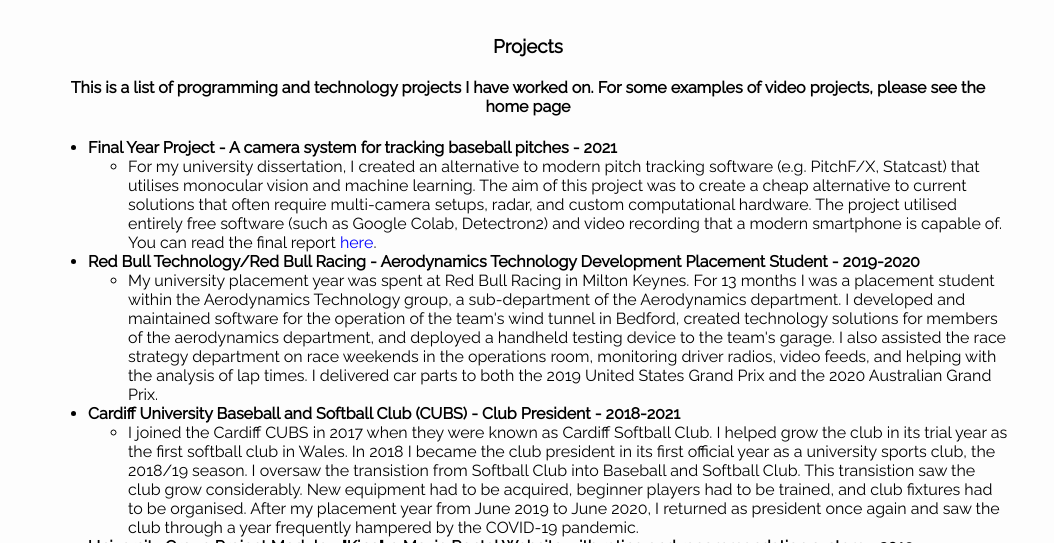
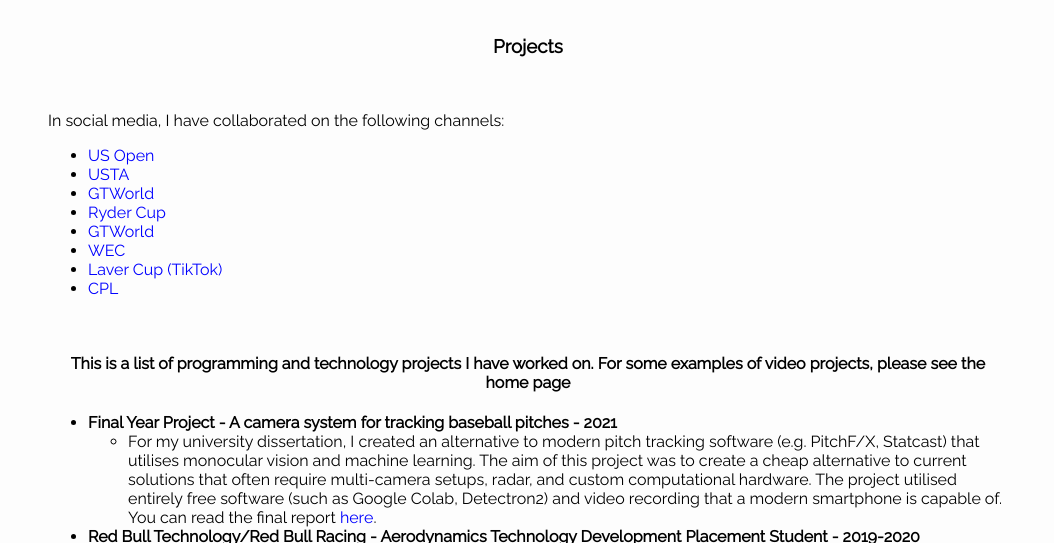
Before and after one commit to MindTheGap1/georgebrowning, a plain HTML site: page projects.html in a window 1280 px wide. Shown: the part 199-742 px from the top of the page, without its empty margins (112-1166 px from the left). Drawn offline with Linux system fonts and the light colour scheme.

Commit message:
Update projects.html

```diff
--- a/projects.html
+++ b/projects.html
@@ -22,6 +22,22 @@
         </ul>
         <div class="wrapper">
                 <h3>Projects</h3>
+                <br>
+                <p id="whatido">
+                    In social media, I have collaborated on the following channels:
+                    <br>
+                    <ul id="whatido">
+                        <li><a style="color:blue" href="https://youtube.com/@USOpen">US Open</a></li>
+                        <li><a style="color:blue" href="https://youtube.com/@usta">USTA</a></li>
+                        <li><a style="color:blue" href="https://youtube.com/@GTWorld">GTWorld</a></li>
+                        <li><a style="color:blue" href="https://youtube.com/@RyderCup">Ryder Cup</a></li>
+                        <li><a style="color:blue" href="https://youtube.com/@DPWorldTour">GTWorld</a></li>
+                        <li><a style="color:blue" href="https://youtube.com/@FIAWEC">WEC</a></li>
+                        <li><a style="color:blue" href="https://tiktok.com/@LaverCup">Laver Cup (TikTok)</a></li>
+                        <li><a style="color:blue" href="https://youtube.com/@OfficialCPLT20">CPL</a></li>
+                    </ul>
+                </p>
+                <br>
                 <h4>This is a list of programming and technology projects I have worked on. For some examples of video projects, please see the home page</h4>
                 <ul id="whatido">
                         <li>
```
